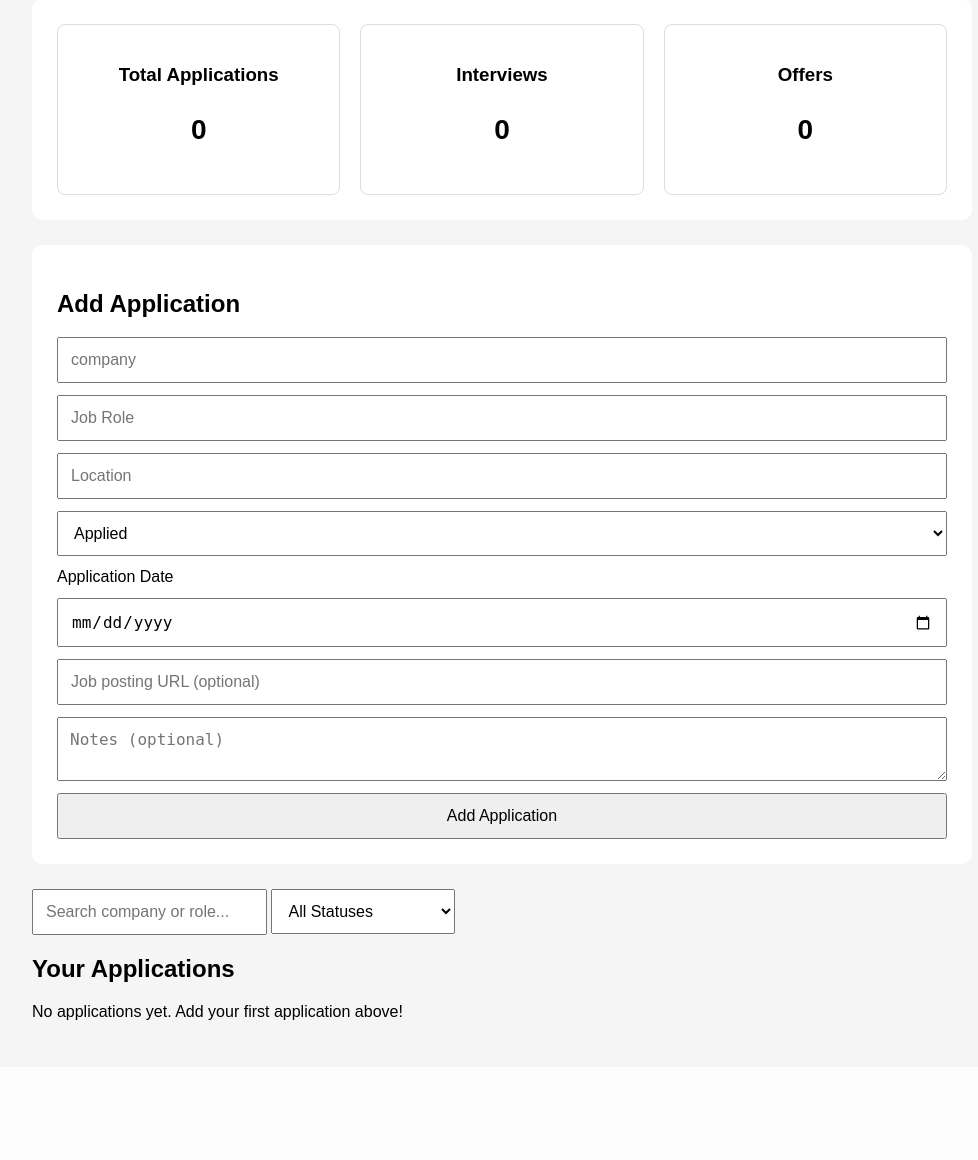
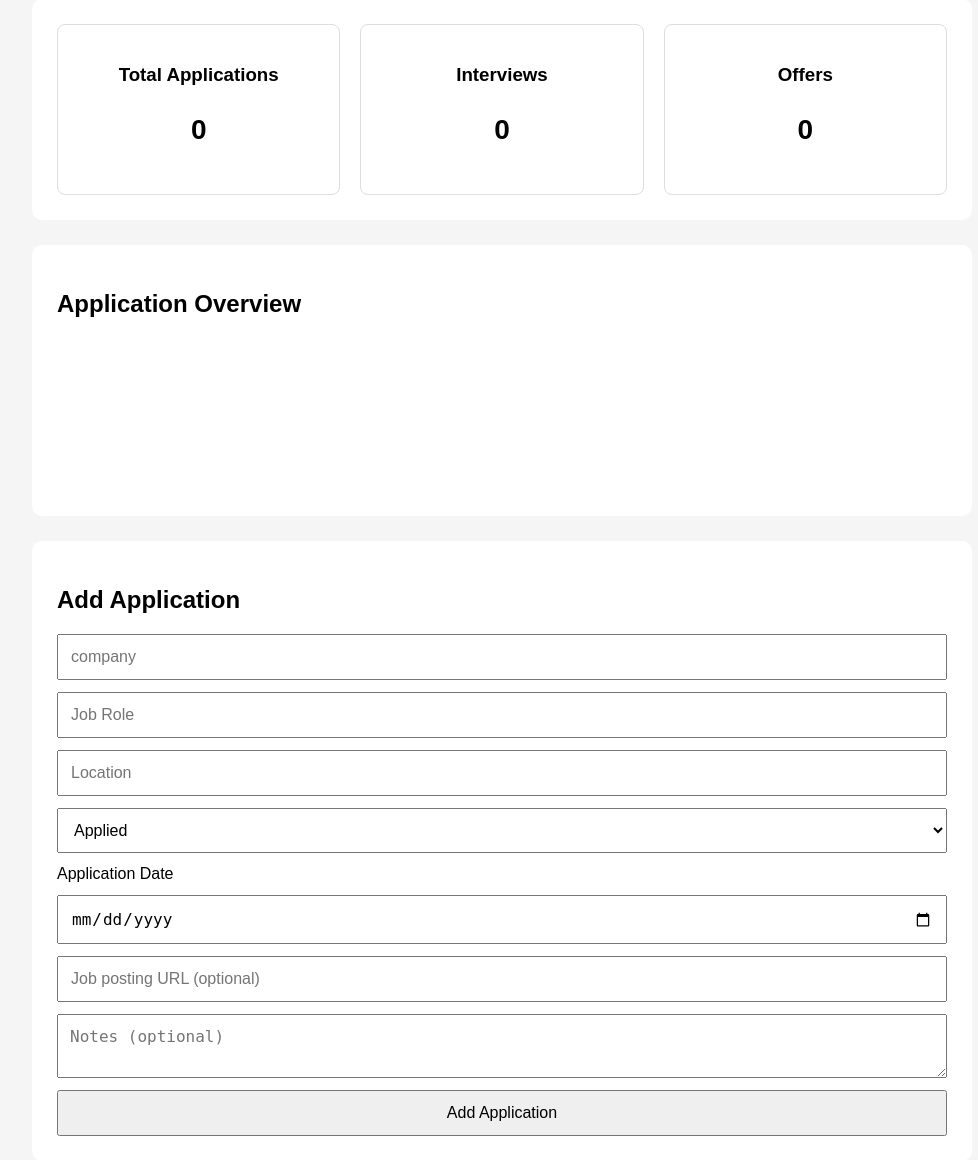
Before and after one commit to tanvi366/Student-Module-Tracker, a Flask app: page / in a window 1280 px wide. Shown: the part 205-1365 px from the top of the page, without its empty margins (138-1116 px from the left). Before the commit the page ends 1225 px from the top, so only its background shows below. Run offline with Flask 3, Linux system fonts and the light colour scheme; data that the repository does not hold is empty; a map, chart or similar area stays blank.

Commit message:
Added chart showing application statuses

```diff
--- a/static/script.js
+++ b/static/script.js
@@ -62,6 +62,7 @@ async function loadApplications() {
         return;
     }
     updateDashboard(applications);
+    updateChart(applications);
     filteredApplications.forEach(application => {
 
         const  card = document.createElement("div");
@@ -120,6 +121,24 @@ function updateDashboard(applications){
     document.getElementById("offers").textContent = offers;
 }
 
+let statusChart;
+function updateChart(applications){
+    const statuses = ["Applied", "Online Assessment", "Interview", "Offer", "Rejected"];
+    const counts = statuses.map(status => {return applications.filter(application =>
+        application.status.trim().toLowerCase() === status.toLowerCase()).length;
+    });
+
+    if (statusChart){
+        statusChart.destroy();
+    }
+    const ctx = document.getElementById("status-chart");
+    statusChart = new Chart(ctx, {
+        type: "doughnut",
+        data: {labels: statuses, datasets: [{data: counts, backgroundColor: ["blue","orange","purple","green","red"], borderColor:"#ffffff", borderWidth: 2}]},
+        options:{responsive: true, plugins: {legend: {position: "bottom"}}}
+    });
+}
+
 document.getElementById("search").addEventListener("input", loadApplications);
 document.getElementById("status-filter").addEventListener("change", loadApplications);
 
--- a/templates/index.html
+++ b/templates/index.html
@@ -4,11 +4,10 @@
     <meta charset="UTF-8">
 
     <meta name="viewport" content="width=device-width, initial-scale=1.0">
-
+    <script src="https://cdnjs.cloudflare.com/ajax/libs/Chart.js/2.9.4/Chart.js"></script>
     <title>Student Career Tracker</title>
 
-    <link
-        rel="stylesheet" href="{{ url_for('static', filename='style.css') }}">
+    <link rel="stylesheet" href="{{ url_for('static', filename='style.css') }}">
 </head>
 <body>
     <header>
@@ -30,6 +29,10 @@
                 <h3>Offers</h3>
                 <p id="offers">0</p>
             </div>
+        </section>
+        <section>
+            <h2>Application Overview</h2>
+            <canvas id="status-chart"></canvas>
         </section>
         <section class="form-section">
             <h2>Add Application</h2>
```
